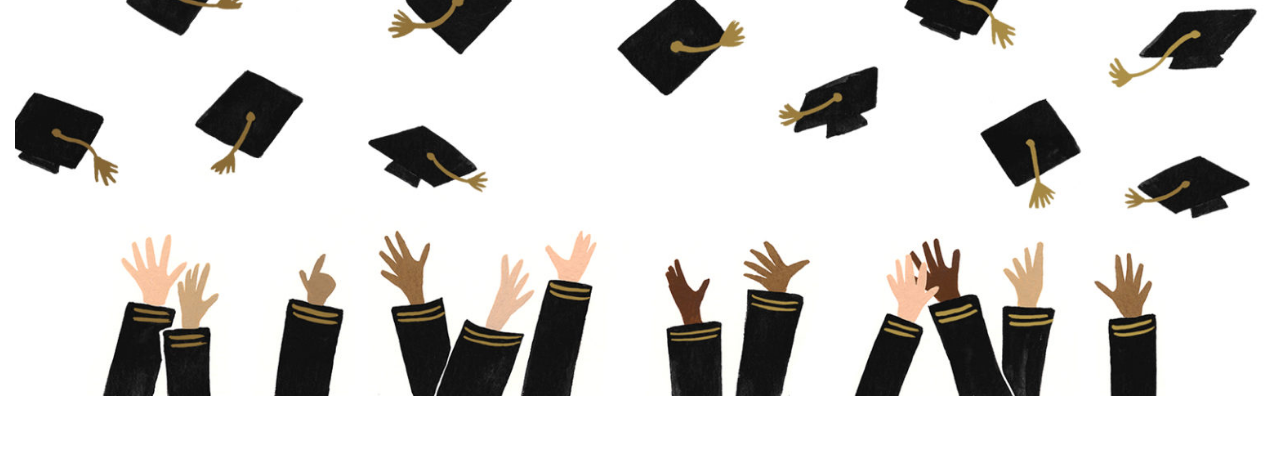
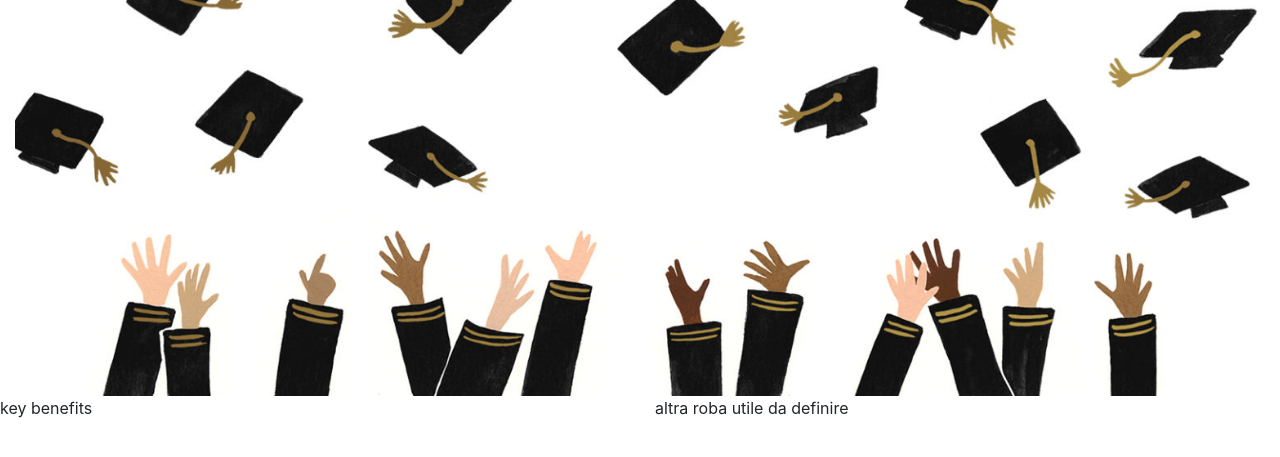
Before and after one commit to danieledicaro/minisite, a plain HTML site: page index.html in a window 1280 px wide. Shown: the part 61-518 px from the top of the page. Drawn offline with nearby package versions, Linux system fonts and the light colour scheme.

Commit message:
added two columns under the large graphic

```diff
--- a/index.html
+++ b/index.html
@@ -16,7 +16,7 @@
 <body>
 
 <!-- Navbar -->
-<nav class="navbar navbar-expand-md navbar-dark navbar-custom p-0">
+<nav class="navbar navbar-expand-md navbar-light navbar-custom p-0">
 
     <div class="navbar-left">
         <div class="thumbnail">
@@ -50,10 +50,23 @@
     </div>
 </nav>
 
+<!-- large graphic -->
 <div class="container-fluid">
     <img src="img/Rifle-Paper-Co-Graduation-1530x510.jpg" class="img-fluid" alt="Responsive image"/>
 </div>
 
+<!-- info under large graphics -->
+<div class="row">
+    <!-- key benefits -->
+    <div class="container-fluid col-md-6 col-12">
+        key benefits
+    </div>
+
+    <!-- other stuff -->
+    <div class="container-fluid col-md-6 col-12">
+        altra roba utile da definire
+    </div>
+</div>
 
 <!-- Optional JavaScript -->
 <!-- jQuery first, then Popper.js, then Bootstrap JS -->
```
